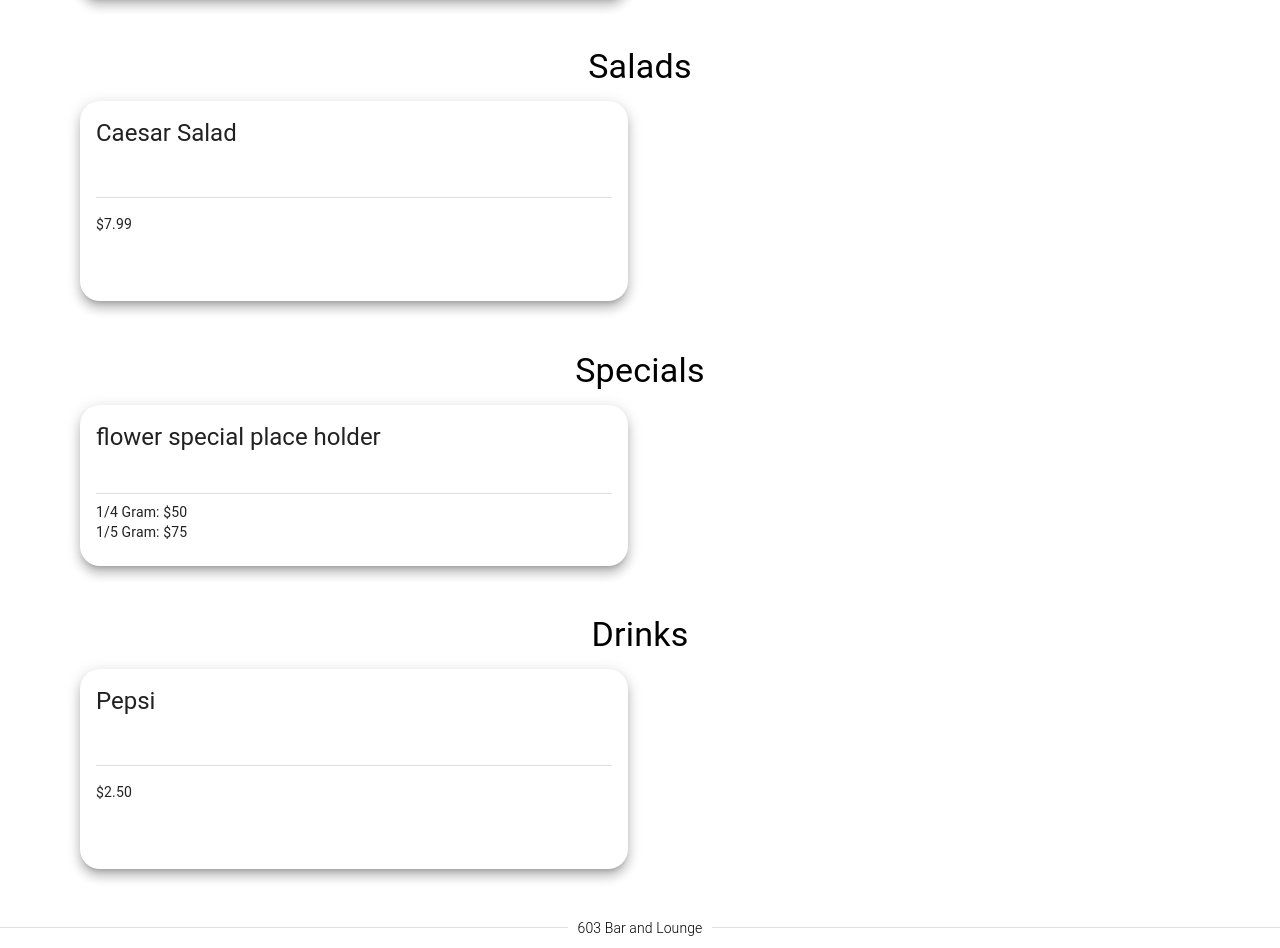
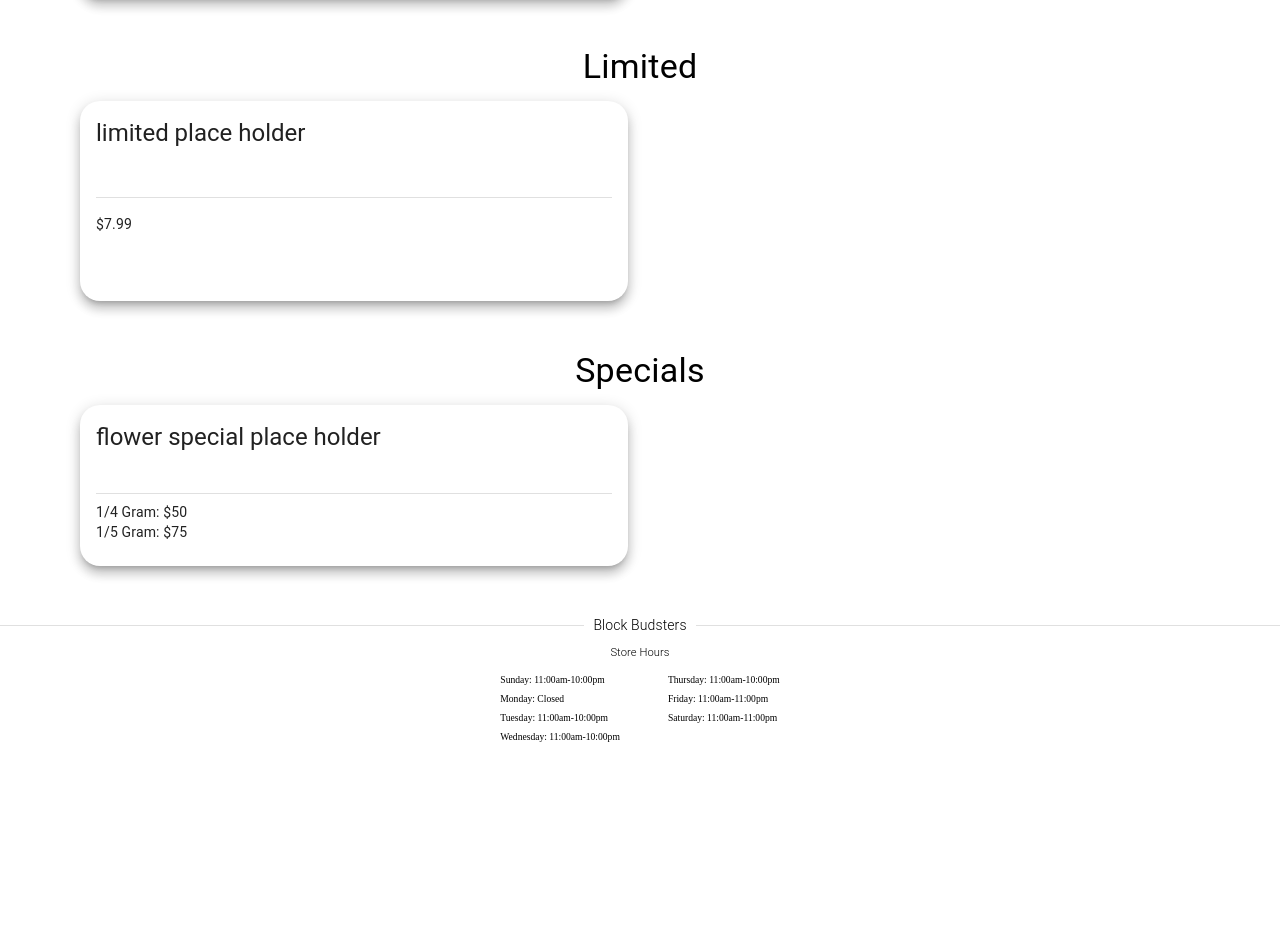
Before and after one commit to TimL94/BlockBudsters, a React (Vite) app in the folder client/: page /Menu in a window 1280 px wide. Shown: the part 1364-2312 px from the top of the page. After the commit the page ends 2126 px from the top, so only its background shows below. Built offline with nearby package versions, Linux system fonts and the light colour scheme.

Commit message:
updated logo and add more cahnges to the menu

```diff
--- a/client/src/components/Footer.jsx
+++ b/client/src/components/Footer.jsx
@@ -25,13 +25,13 @@ const textStyles = { fontSize: '0.6rem', fontWeight: 300, py: 0.5 };
         >
             <Divider>
                 <Typography variant="h6" sx={{ fontSize: '0.875rem', fontWeight: 300 }}>
-                    603 Bar and Lounge
+                    Block Budsters
                 </Typography>
             </Divider>
             <Container>
                 <Box sx={{ textAlign: 'center', mt: 1 }}>
                     <Typography variant="subtitle2" sx={{ fontSize: '0.7rem', fontWeight: 300, mb: 1 }}>
-                        Kitchen Hours
+                        Store Hours
                     </Typography>
                     <Grid container justifyContent="center" spacing={2}>
                         <Grid item>
--- a/client/src/components/Navbar.jsx
+++ b/client/src/components/Navbar.jsx
@@ -24,7 +24,7 @@ import {
   Login as LoginIcon
 } from '@mui/icons-material';
 
-import BarImage from  '../assets/images/603BarBanner.png';
+import logo from  '../assets/images/BlockBudsters.png';
 
 const pages = ['Events', 'Menu', 'Order', 'Booking', 'Contact', 'Login'] ;
 
@@ -157,7 +157,7 @@ function ResponsiveAppBar() {
 
   return (
     <Box sx={{ display: 'flex', justifyContent: 'center', width: '100%' }}>
-      <AppBar position="static" sx={{ maxWidth: { mb: '100vw', md: '100vw', maxHeight:'150px'}}}>
+      <AppBar position="static" sx={{ maxWidth: { mb: '100vw', md: '100vw', maxHeight:'150px', background: 'black'}}}>
         <Container width='100vw'>
           <Toolbar>
             <Typography
@@ -171,7 +171,7 @@ function ResponsiveAppBar() {
                 mb: .3
               }}
             >
-              <img src={BarImage} style={{width:'75px', height:'75px' }}/>
+              <img src={logo} style={{width:'150px', height:'75px' }}/>
             </Typography>
             <Typography
               variant="h5"
@@ -186,7 +186,7 @@ function ResponsiveAppBar() {
                 mt:.2
               }}
             >
-              <img src={BarImage} style={{width:'75px', height:'75px' }}/>
+              <img src={logo} style={{width:'150x', height:'75px' }}/>
             </Typography>
             <Box sx={{ flexGrow: 1, display: { xs: 'flex', md: 'none', justifyContent:'flex-end' }, mr: -2 }}>
               <Button onClick={toggleDrawer(true)} color='inherit'>
--- a/client/src/components/menu components/Drinks.jsx
+++ /dev/null
@@ -1,38 +0,0 @@
-import { Box, Card, CardContent, CardHeader, Typography, Divider, Grid } from "@mui/material";
-import menuData from '../../utils/menu.json'
-
-const drinkData = menuData.filter((index) => index.category === 'Drinks');
-
-const Drinks = () => {
-
-    return (
-        <Box sx={{ flexGrow: 1, padding: 2, display: 'flex', justifyContent: 'center', alignItems: 'center', flexDirection: 'column', mt:2 }}>
-            <Typography variant="h4" gutterBottom>Drinks</Typography>
-            <Divider/>
-            <Grid container spacing={3}>
-                {drinkData.map((item, index) => (
-                    <Grid item md={6} xs={12} key={index}>
-                        <Card
-              sx={{
-                border: 0,
-                borderRadius: 5,
-                minHeight: '200px'
-              }}
-              raised= 'true'
-              >
-                            <CardHeader
-                            title={item.name}
-                            />
-                            <CardContent>
-                                <Divider sx={{ my:2 }} />
-                                <Typography variant="body2">{`${item.price}`}</Typography>
-                            </CardContent>
-                        </Card>
-                    </Grid>
-                ))}
-            </Grid>
-        </Box>
-    )
-}
-
-export default Drinks;
--- a/client/src/components/menu components/Salads.jsx
+++ b/client/src/components/menu components/Limited.jsx
@@ -1,16 +1,16 @@
 import React from 'react';
 import { Box, Card, CardHeader, CardContent, Typography, Divider, Grid } from "@mui/material";
 import menuData from '../../utils/menu.json';
-const saladData = menuData.filter((index) => index.category === 'Salads');
+const limitedData = menuData.filter((index) => index.category === 'Limited');
 
 
-const Salads = () => {
+const Limited = () => {
   return (
     <Box sx={{ flexGrow: 1, padding: 2, display: 'flex', justifyContent: 'center', alignItems: 'center', flexDirection: 'column', mt:2 }}>
-      <Typography variant="h4" gutterBottom>Salads</Typography>
+      <Typography variant="h4" gutterBottom>Limited</Typography>
       <Divider/>
       <Grid container spacing={3}>
-        {saladData.map((item, index) => (
+        {limitedData.map((item, index) => (
           <Grid item md={6} xs={12} key={index}>
             <Card
               sx={{
@@ -35,4 +35,4 @@ const Salads = () => {
   );
 }
 
-export default Salads;
+export default Limited;
--- a/client/src/pages/Menu.jsx
+++ b/client/src/pages/Menu.jsx
@@ -1,13 +1,12 @@
 import React from 'react';
 import { Box, Container, Link, Typography } from '@mui/material';
 
-import Drinks from '../components/menu components/Drinks';
 import Concentrates from '../components/menu components/Concentrates';
 import Flower from '../components/menu components/Flower';
 import PreRolls from '../components/menu components/PreRolls';
 import Edibles from '../components/menu components/Edibles';
 import Specials from '../components/menu components/Specials';
-import Salads from '../components/menu components/Salads';
+import Limited from '../components/menu components/Limited';
 
 
 function linkItems() {
@@ -22,11 +21,9 @@ function linkItems() {
                 |
                 <Link variant='button' underline='none' color='inherit' href='#edibles' sx={linkSx}>{'Edibles'}</Link>
                 |
-                <Link variant='button' underline='none' color='inherit' href='#salads' sx={linkSx}>{'Salads'}</Link>
+                <Link variant='button' underline='none' color='inherit' href='#limited' sx={linkSx}>{'Salads'}</Link>
                 |
                 <Link variant='button' underline='none' color='inherit' href='#specials' sx={linkSx}>{'Specials'}</Link>
-                |
-                <Link variant='button' underline='none' color='inherit' href='#drinks' sx={linkSx}>{'Drinks'}</Link>
                 </>)
 }
 
@@ -86,14 +83,11 @@ function Menu() {
             <Box id='edibles'>
                 <Edibles />
             </Box>
-            <Box id='salads'>
-                <Salads />
+            <Box id='limited'>
+                <Limited />
             </Box>
             <Box id='specials'>
                 <Specials />
-            </Box>
-            <Box id='drinks'>
-                <Drinks />
             </Box>
         </Container>
     );
--- a/client/src/utils/menu.json
+++ b/client/src/utils/menu.json
@@ -49,13 +49,8 @@
       "category": "Specials"
     },
     {
-      "name": "Caesar Salad",
+      "name": "limited place holder",
       "price": "$7.99",
-      "category": "Salads"
-    },
-    {
-      "name": "Steak & Cheese",
-      "price": "$8.99",
-      "category": "Subs (Hot)"
+      "category": "Limited"
     }
   ]
```
Also changed, not shown: client/src/assets/images/BlockBudsters.png (added), client/src/assets/images/IMG_3697.png (added).
